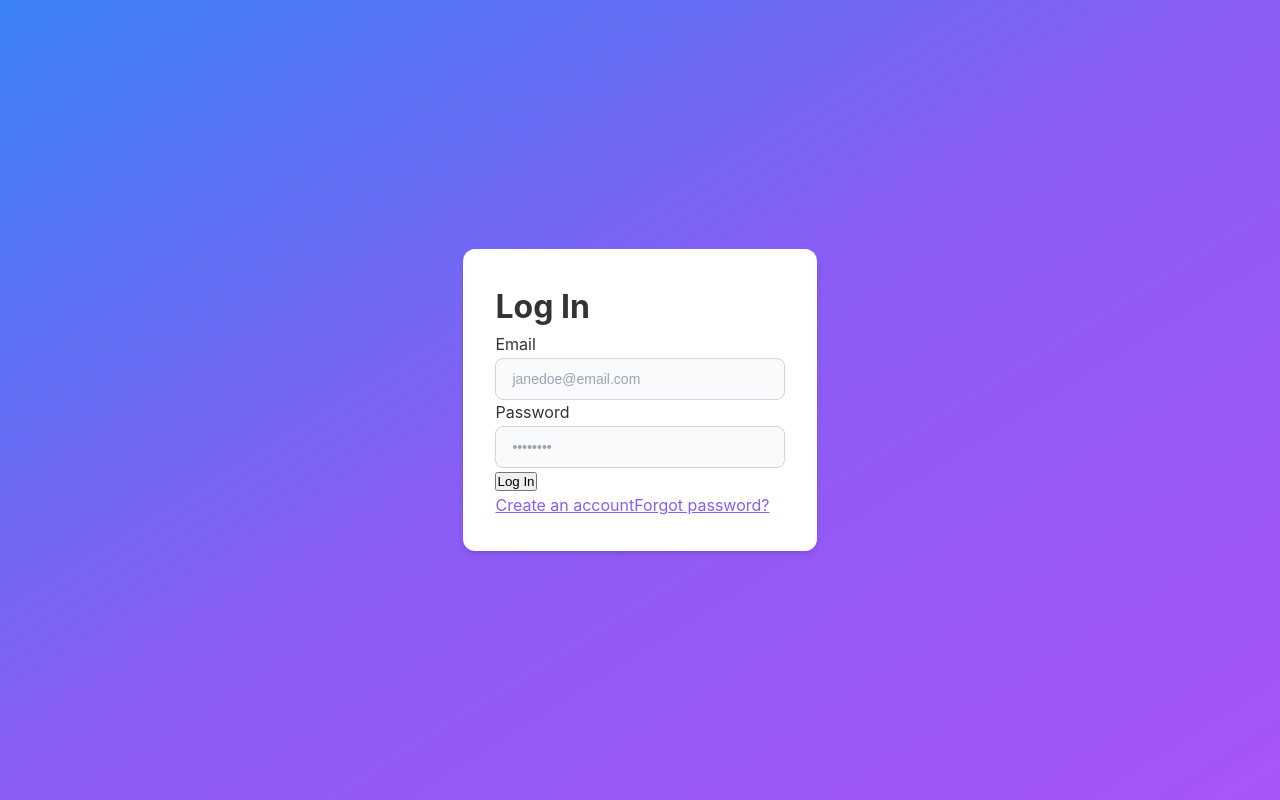
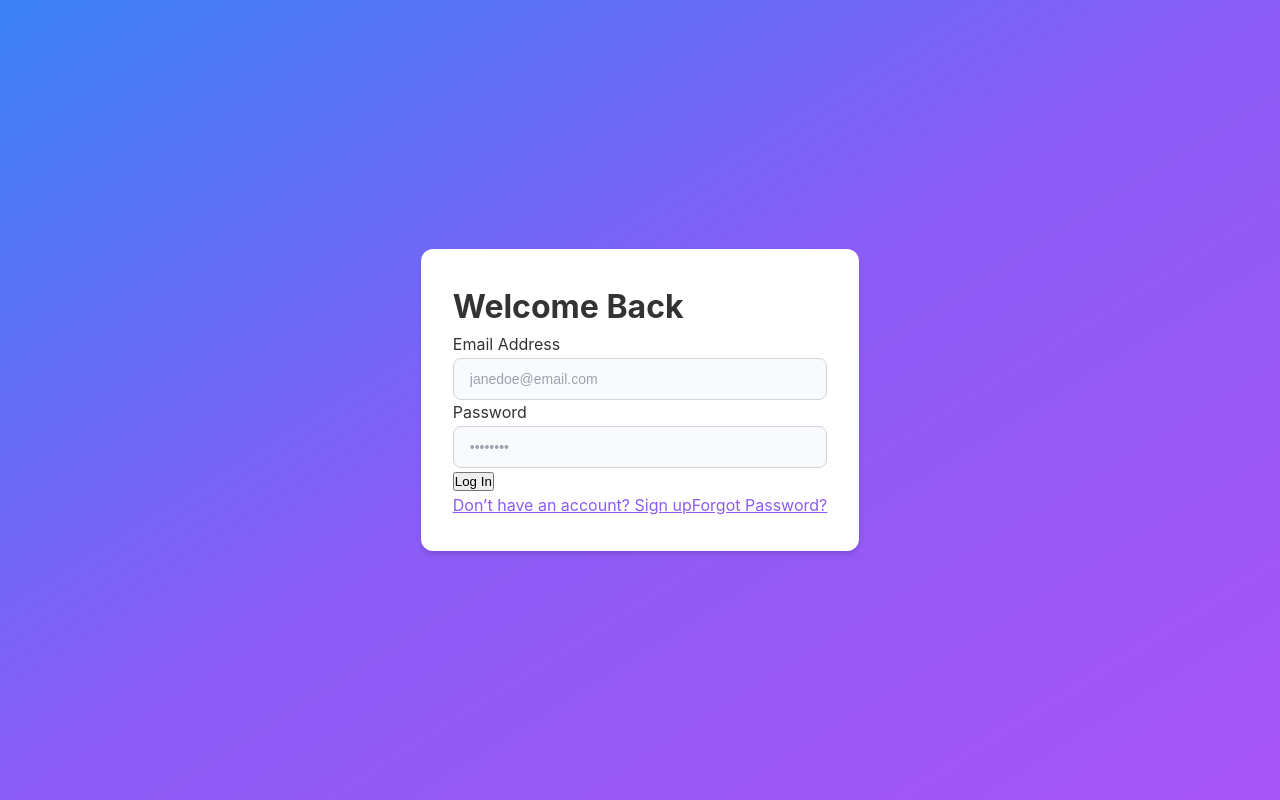
Before and after one commit to RensithUdara/corporate-client-system, a Next.js app: page /login in a window 1280 px wide. Built offline with nearby package versions, Linux system fonts and the light colour scheme.

Commit message:
Enhance login page with loading state, improved labels, and updated button text

```diff
--- a/src/app/login/page.tsx
+++ b/src/app/login/page.tsx
@@ -5,65 +5,74 @@
 import * as z from 'zod';
 import { loginUser } from '@/lib/api';
 import Link from 'next/link';
+import { useState } from 'react';
 
 const schema = z.object({
-  email: z.string().email('Invalid email').min(1, 'Email is required'),
+  email: z.string().email('Invalid email address').min(1, 'Email is required'),
   password: z.string().min(1, 'Password is required'),
 });
 
 type FormData = z.infer<typeof schema>;
 
 export default function LoginPage() {
+  const [loading, setLoading] = useState(false);
   const { register, handleSubmit, formState: { errors } } = useForm<FormData>({
     resolver: zodResolver(schema),
   });
 
   const onSubmit = async (data: FormData) => {
+    setLoading(true);
     try {
       const response = await loginUser(data);
       console.log('Login successful:', response);
+      // Optionally redirect or update UI here
     } catch (error) {
       console.error('Login failed:', error);
+    } finally {
+      setLoading(false);
     }
   };
 
   return (
     <div className="min-h-screen flex items-center justify-center p-6 bg-gradient-to-br from-blue-500 via-purple-500 to-purple-600">
       <div className="w-full max-w-md bg-white rounded-xl p-8 shadow-lg transform transition-all hover:shadow-xl">
-        <h1 className="text-3xl font-semibold mb-6 text-gray-800 text-center">Log In</h1>
+        <h1 className="text-3xl font-semibold mb-6 text-gray-800 text-center">Welcome Back</h1>
         <form onSubmit={handleSubmit(onSubmit)} className="space-y-6">
-          <div className="px-4">
-            <label className="block text-sm font-medium text-gray-700 mb-2">Email</label>
+          <div>
+            <label className="block text-sm font-medium text-gray-700 mb-2">Email Address</label>
             <input
               type="email"
               placeholder="janedoe@email.com"
               {...register('email')}
-              className="custom-input transition-all duration-200 focus:ring-purple-500"
+              className="custom-input"
+              disabled={loading}
             />
             {errors.email && <p className="text-red-500 text-xs mt-1">{errors.email.message}</p>}
           </div>
-          <div className="px-4">
+          <div>
             <label className="block text-sm font-medium text-gray-700 mb-2">Password</label>
             <input
               type="password"
               placeholder="••••••••"
               {...register('password')}
-              className="custom-input transition-all duration-200 focus:ring-purple-500"
+              className="custom-input"
+              disabled={loading}
             />
             {errors.password && <p className="text-red-500 text-xs mt-1">{errors.password.message}</p>}
           </div>
           <button
             type="submit"
-            className="w-full bg-gradient-to-r from-blue-600 to-purple-600 text-white rounded-lg py-3 font-medium hover:from-blue-700 hover:to-purple-700 transition-all duration-300"
+            disabled={loading}
+            className="w-full bg-gradient-to-r from-blue-600 to-purple-600 text-white rounded-lg py-3 font-medium hover:from-blue-700 hover:to-purple-700 transition-all duration-300 disabled:opacity-50"
           >
-            Log In
+            {loading ? 'Logging In...' : 'Log In'}
           </button>
-          <div className="flex justify-between text-sm mt-4 px-4">
+          <div className="flex justify-between text-sm mt-4">
             <Link href="/register" className="text-purple-600 hover:underline hover:text-purple-800 transition-colors">
-              Create an account
+              Don’t have an account? Sign up
             </Link>
             <Link href="/forgot-password" className="text-purple-600 hover:underline hover:text-purple-800 transition-colors">
-              Forgot password?
+              Forgot Password?
             </Link>
           </div>
         </form>
```
